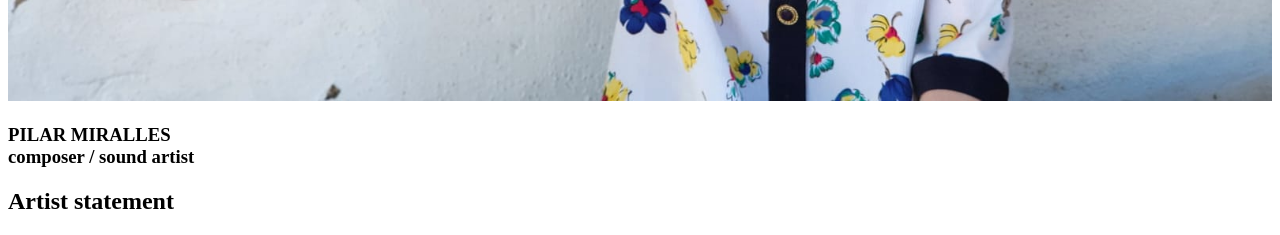
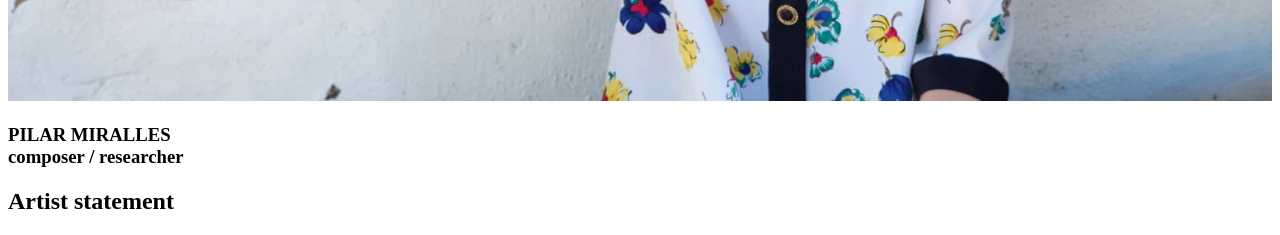
Before and after one commit to Kyokatarz/pilar-website-nextjs, a Next.js app: page /HomePage/sections/Introduction/Introduction in a window 1280 px wide. Shown: the part 855-1090 px from the top of the page. Built offline with nearby package versions, Linux system fonts and the light colour scheme.

Commit message:
Small correction, ops

```diff
--- a/src/pages/HomePage/sections/Introduction/Introduction.tsx
+++ b/src/pages/HomePage/sections/Introduction/Introduction.tsx
@@ -22,7 +22,7 @@ const Introduction = () => {
           <h1 className="text-4xl text-black mb-6 text-center ">
             <span>PILAR MIRALLES</span> <br />
             <span className="text-2xl italic text-gray-600">
-              composer / sound artist
+              composer / researcher
             </span>
           </h1>
         </header>
```
